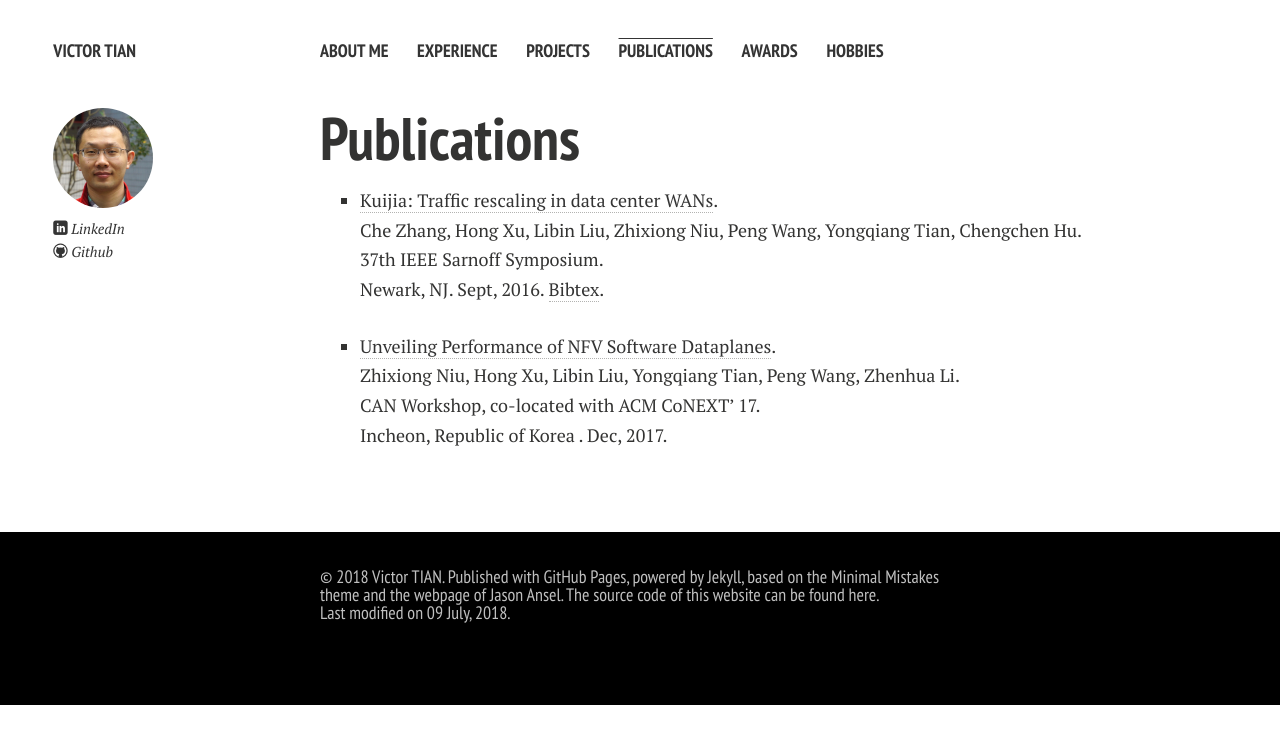
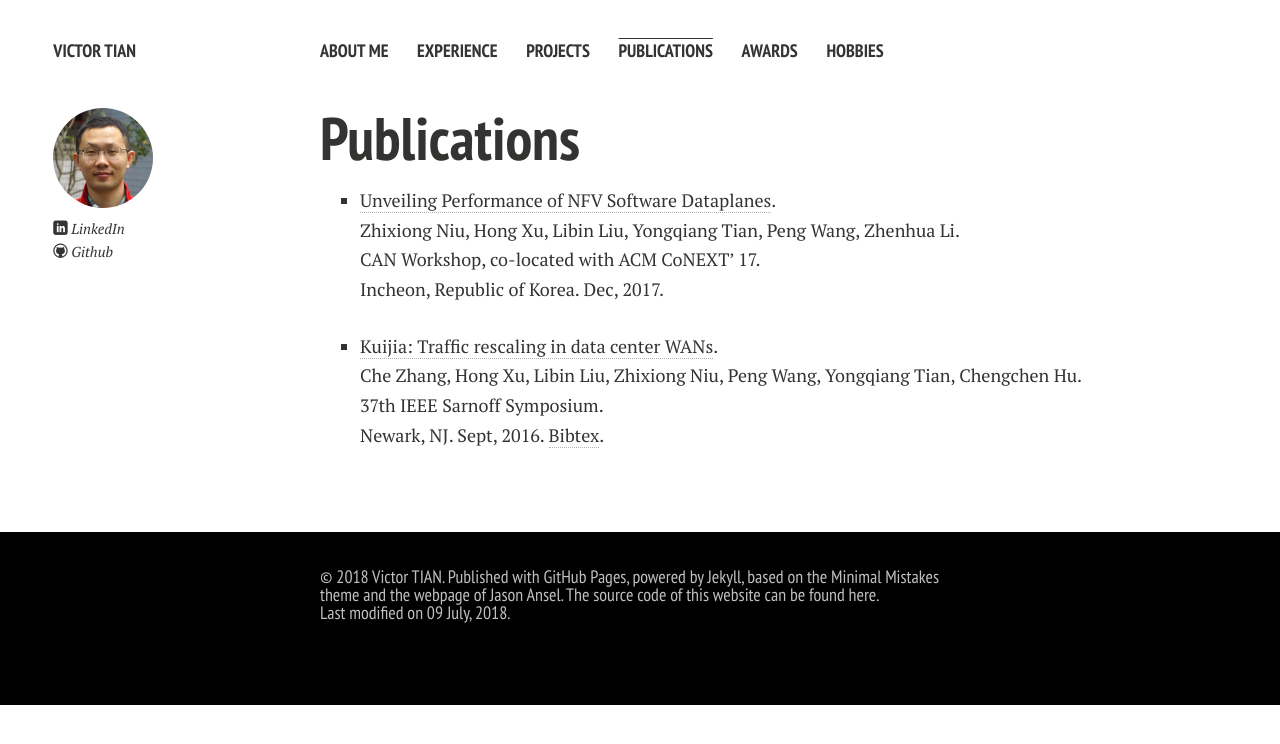
Before and after one commit to t94126/t94126.github.io, a Jekyll site: the page built from publications.md, in a window 1280 px wide. Shown: the top 744 px of the page. Built offline with Jekyll 4.4.1, drawn with Linux system fonts in a browser that asks for light colours; nearby versions of some CDN libraries; part of the change alters nothing that is shown.

Commit message:
re order

```diff
--- a/publications.md
+++ b/publications.md
@@ -3,6 +3,15 @@ layout: page
 permalink: /publications/index.html
 title: Publications
 pubs:
+
+  - title: "Unveiling Performance of NFV Software Dataplanes"
+    author: "Zhixiong Niu, Hong Xu, Libin Liu, Yongqiang Tian, Peng Wang, Zhenhua Li"
+    booktitle: "CAN Workshop, co-located with ACM CoNEXT' 17"
+    month: "Dec"
+    year: "2017"
+    address: "Incheon, Republic of Korea"
+    keywords: "Kuijia"
+    url: https://dl.acm.org/citation.cfm?id=3158430
 
   - title: "Kuijia: Traffic rescaling in data center WANs"
     author: "Che Zhang, Hong Xu, Libin Liu, Zhixiong Niu, Peng Wang, Yongqiang Tian, Chengchen Hu"
@@ -14,14 +23,6 @@ pubs:
     url: che-sarnoff16.pdf
     bibtex: che-sarnoff16.bib
 
-  - title: "Unveiling Performance of NFV Software Dataplanes"
-    author: "Zhixiong Niu, Hong Xu, Libin Liu, Yongqiang Tian, Peng Wang, Zhenhua Li"
-    booktitle: "CAN Workshop, co-located with ACM CoNEXT' 17"
-    month: "Dec"
-    year: "2017"
-    address: "Incheon, Republic of Korea "
-    keywords: "Kuijia"
-    url: https://dl.acm.org/citation.cfm?id=3158430
 
 
 ---
```
